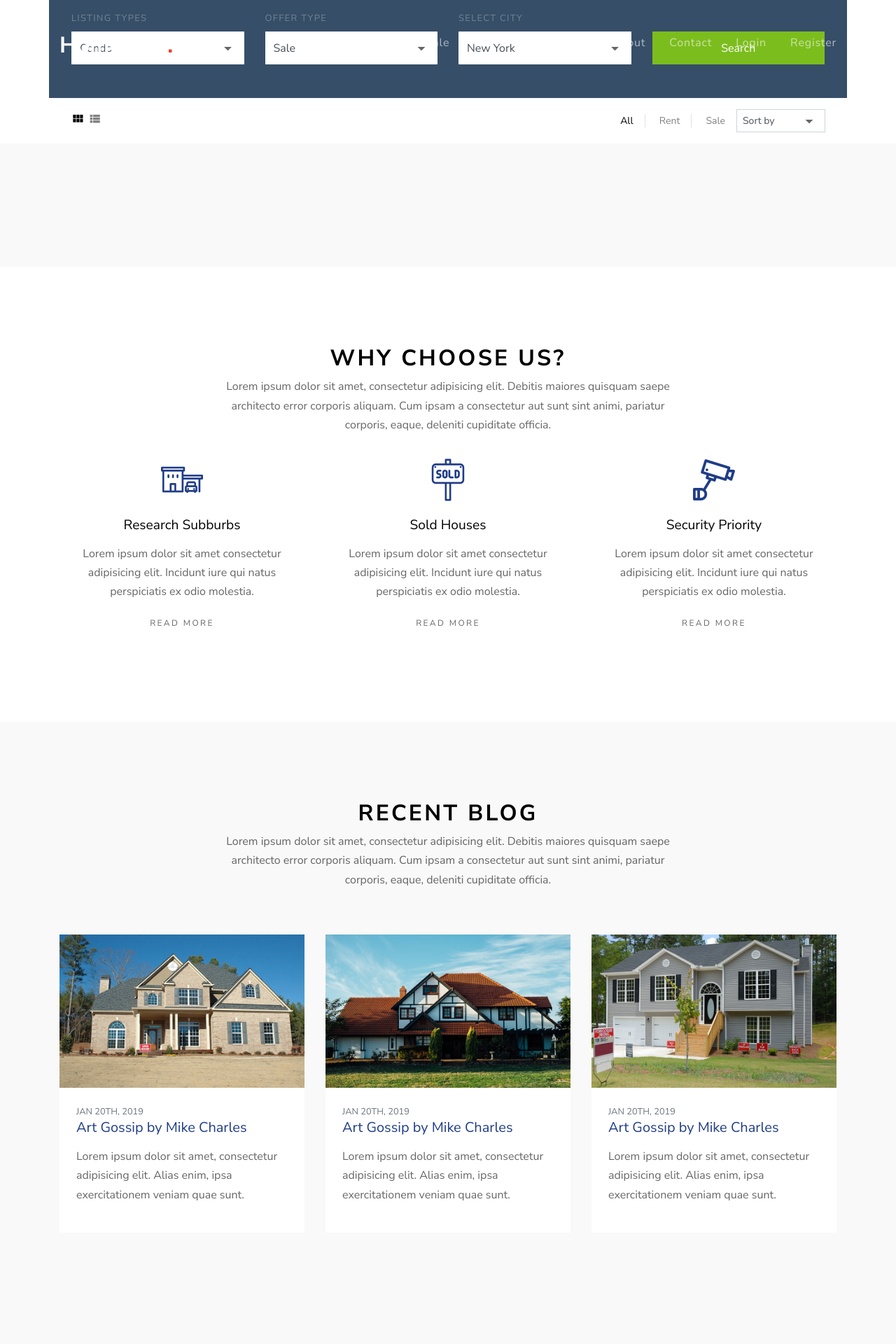
After one commit to STANDRIGHT/Homeland, a PHP site: page /UDEMY/rent.php in a window 1280 px wide. The commit adds this page. Shown: the top 1920 px of the page at 70% size. Run offline with PHP 8.4, Linux system fonts and the light colour scheme; data that the repository does not hold is empty; some libraries are stand-ins or nearby versions; some web fonts are replaced.

Commit message:
3rd Updated

```diff
--- a/inc/header.php
+++ b/inc/header.php
@@ -62,9 +62,9 @@ session_start();
                     <a href="<?php echo BASEURL ?>/index.php">Home</a>
                   </li>
 
-                  <li><a href="<?php echo BASEURL ?>/buy.php">Buy</a></li>
-                  <li><a href="<?php echo BASEURL ?>/rent.php">Rent</a></li>
-                  <li class="has-children"><a href="<?php echo BASEURL ?>/properties.php">Properties</a>
+                  <li><a href="<?php echo BASEURL ?>/index.php?type=sale">Sale</a></li>
+                  <li><a href="<?php echo BASEURL ?>/index.php?type=rent">Rent</a></li>
+                  <li class="has-children"><a href="#">Properties</a>
                       <ul class="dropdown arrow-top">
                         <li><a href="#">Condo</a></li>
                         <li><a href="#">Property Land</a></li>
--- /dev/null
+++ b/rent.php
@@ -0,0 +1,407 @@
+<?php include "inc/header.php"; ?>
+<?php include "config/config.php"; ?>
+
+<?php
+//make query
+$select = $conn->query("SELECT * FROM props");
+$select->execute();
+
+//fetch-data
+$props = $select->fetchAll(PDO::FETCH_OBJ);
+
+// print_r($props);
+
+if(isset($_GET["id"])){
+    $id = $_GET["id"];
+
+    // query
+
+    $query = $conn->query("SELECT * FROM props WHERE _type='$id'");
+    $query->execute();
+    $result = $query-> fetchAll(PDO::FETCH_OBJ);
+
+}
+?>
+
+
+
+<div class="slide-one-item home-slider owl-carousel">
+    <?php foreach ($props as $prop): ?>
+        <div class="site-blocks-cover overlay" style="background-image: url(images/<?php echo $prop->image; ?>);"
+            data-aos="fade" data-stellar-background-ratio="0.5">
+            <div class="container">
+                <div class="row align-items-center justify-content-center text-center">
+                    <div class="col-md-10">
+                        <span
+                            class="d-inline-block bg-<?php if ($prop->_type == "rent") {
+                                echo "success";
+                            } else {
+                                echo "danger";
+                            } ?> text-white px-3 mb-3 property-offer-type rounded"><?php echo $prop->_type; ?> </span>
+                        <h1 class="mb-2">
+                            <?php echo $prop->name; ?>
+                        </h1>
+                        <p class="mb-5"><strong class="h2 text-success font-weight-bold">$
+                                <?php echo $prop->price; ?>
+                            </strong></p>
+                        <p><a href="property-details.php?=id<?php echo $prop->id; ?>"
+                                class="btn btn-white btn-outline-white py-3 px-5 rounded-0 btn-2">See Details</a></p>
+                    </div>
+                </div>
+            </div>
+        </div>
+    <?php endforeach; ?>
+</div>
+
+
+
+
+<!-- SEARCH FORM START HERE -->
+<div class="site-section site-section-sm pb-0">
+    <div class="container">
+        <div class="row">
+            <form class="form-search col-md-12" style="margin-top: -100px;" method="POST" action="search.php#property">
+                <div class="row  align-items-end">
+
+                    <!-- SEARCH TYPE -->
+                    <div class="col-md-3">
+                        <label for="list-types">Listing Types</label>
+                        <div class="select-wrap">
+                            <span class="icon icon-arrow_drop_down"></span>
+                            <select name="types" id="list-types" class="form-control d-block rounded-0">
+                                <option value="Condo">Condo</option>
+                                <option value="Commercial_Building">Commercial Building</option>
+                                <option value="Land_Property">Land Property</option>
+                            </select>
+                        </div>
+                    </div>
+                    <!-- END SEARCH TYPE -->
+
+
+                    <!-- SEARCH OFFER -->
+                    <div class="col-md-3">
+                        <label for="offer-types">Offer Type</label>
+                        <div class="select-wrap">
+                            <span class="icon icon-arrow_drop_down"></span>
+                            <select name="offers" id="offer-types" class="form-control d-block rounded-0">
+                                <option value="Sale">Sale</option>
+                                <option value="Rente">Rent</option>
+                                <option value="Lease">Lease</option>
+                            </select>
+                        </div>
+                    </div>
+                    <!-- END SEARCH OFFER -->
+
+
+                    <!-- END SEARCH CITY -->
+                    <div class="col-md-3">
+                        <label for="select-city">Select City</label>
+                        <div class="select-wrap">
+                            <span class="icon icon-arrow_drop_down"></span>
+                            <select name="cites" id="select-city" class="form-control d-block rounded-0">
+                                <option value="New York">New York</option>
+                                <option value="Brooklyn">Brooklyn</option>
+                                <option value="London">London</option>
+                                <option value="Japan">Japan</option>
+                                <option value="Los Angeles">Los Angeles</option>
+                                <option value="Philippines">Philippines</option>
+                            </select>
+                        </div>
+                    </div>
+                    <!-- END SEARCH CITY -->
+
+                    <div class="col-md-3">
+                        <input type="submit" name="submit" class="btn btn-success text-white btn-block rounded-0"
+                            value="Search">
+                    </div>
+                </div>
+            </form>
+        </div>
+
+
+        <!-- RENT AND SALE SEARCH -->
+        <div class="row">
+            <div class="col-md-12">
+                <div class="view-options bg-white py-3 px-3 d-md-flex align-items-center">
+                    <div class="mr-auto">
+                        <a href="<?php 'BASEURL' ?>" class="icon-view view-module active"><span
+                                class="icon-view_module"></span></a>
+                        <a href="view-list.html" class="icon-view view-list"><span class="icon-view_list"></span></a>
+
+                    </div>
+                    <div class="ml-auto d-flex align-items-center">
+                        <div>
+                            <a href="<?php 'BASEURL' ?>" class="view-list px-3 border-right active">All</a>
+                            <a href="rent.php?id=rent" class="view-list px-3 border-right">Rent</a>
+                            <a href="#" class="view-list px-3">Sale</a>
+                        </div>
+
+
+                        <div class="select-wrap">
+                            <span class="icon icon-arrow_drop_down"></span>
+                            <select class="form-control form-control-sm d-block rounded-0">
+                                <option value="">Sort by</option>
+                                <option value="">Price Ascending</option>
+                                <option value="">Price Descending</option>
+                            </select>
+                        </div>
+                    </div>
+                </div>
+            </div>
+        </div>
+        <!-- END OF RENT AND SALES -->
+
+    </div>
+</div>
+
+
+
+<!-- CARD START'S HERE -->
+<div class="site-section site-section-sm bg-light">
+    <div class="container">
+        <div class="row mb-5">
+            <?php foreach ($props as $prop): ?>
+                <div class="col-md-6 col-lg-4 mb-4">
+                    <div class="property-entry h-100">
+                        <a href="property-details.php?id=<?php echo $prop->id; ?>" class="property-thumbnail">
+                            <div class="offer-type-wrap">
+                                <span
+                                    class="offer-type bg-<?php if ($prop->_type == "rent") {
+                                        echo "success";
+                                    } else {
+                                        echo "danger";
+                                    } ?>"><?php echo $prop->_type; ?></span>
+                            </div>
+                            <img src="images/<?php echo $prop->image; ?>" alt="Image" class="img-fluid">
+                        </a>
+                        <div class="p-4 property-body">
+                            <a href="#" class="property-favorite"><span class="icon-heart-o"></span></a>
+                            <h2 class="property-title"><a href="property-details.php?id=<?php echo $prop->id; ?>"><?php echo $prop->name; ?></a></h2>
+                            <span class="property-location d-block mb-3"><span class="property-icon icon-room"></span>
+                                <?php echo $prop->_location; ?>
+                            </span>
+                            <strong class="property-price text-primary mb-3 d-block text-success">$
+                                <?php echo $prop->price; ?>
+                            </strong>
+                            <ul class="property-specs-wrap mb-3 mb-lg-0">
+                                <li>
+                                    <span class="property-specs">Beds</span>
+                                    <span class="property-specs-number">
+                                        <?php echo $prop->beds; ?> <sup>+</sup>
+                                    </span>
+
+                                </li>
+                                <li>
+                                    <span class="property-specs">Baths</span>
+                                    <span class="property-specs-number">
+                                        <?php echo $prop->bath; ?>
+                                    </span>
+
+                                </li>
+                                <li>
+                                    <span class="property-specs">SQ FT</span>
+                                    <span class="property-specs-number">
+                                        <?php echo $prop->sq_ft; ?>
+                                    </span>
+
+                                </li>
+                            </ul>
+
+                        </div>
+                    </div>
+                </div>
+            <?php endforeach; ?>
+        </div>
+    </div>
+</div>
+<!-- CARD ENDS HERE -->
+
+
+
+<!-- WHY CHOOSE US STARTS HERE -->
+<div class="site-section">
+    <div class="container">
+        <div class="row justify-content-center">
+            <div class="col-md-7 text-center">
+                <div class="site-section-title">
+                    <h2>Why Choose Us?</h2>
+                </div>
+                <p>Lorem ipsum dolor sit amet, consectetur adipisicing elit. Debitis maiores quisquam saepe architecto
+                    error corporis aliquam. Cum ipsam a consectetur aut sunt sint animi, pariatur corporis, eaque,
+                    deleniti cupiditate officia.</p>
+            </div>
+        </div>
+
+        <div class="row">
+            <div class="col-md-6 col-lg-4">
+                <a href="#" class="service text-center">
+                    <span class="icon flaticon-house"></span>
+                    <h2 class="service-heading">Research Subburbs</h2>
+                    <p>Lorem ipsum dolor sit amet consectetur adipisicing elit. Incidunt iure qui natus perspiciatis ex
+                        odio molestia.</p>
+                    <p><span class="read-more">Read More</span></p>
+                </a>
+            </div>
+            <div class="col-md-6 col-lg-4">
+                <a href="#" class="service text-center">
+                    <span class="icon flaticon-sold"></span>
+                    <h2 class="service-heading">Sold Houses</h2>
+                    <p>Lorem ipsum dolor sit amet consectetur adipisicing elit. Incidunt iure qui natus perspiciatis ex
+                        odio molestia.</p>
+                    <p><span class="read-more">Read More</span></p>
+                </a>
+            </div>
+            <div class="col-md-6 col-lg-4">
+                <a href="#" class="service text-center">
+                    <span class="icon flaticon-camera"></span>
+                    <h2 class="service-heading">Security Priority</h2>
+                    <p>Lorem ipsum dolor sit amet consectetur adipisicing elit. Incidunt iure qui natus perspiciatis ex
+                        odio molestia.</p>
+                    <p><span class="read-more">Read More</span></p>
+                </a>
+            </div>
+        </div>
+    </div>
+</div>
+<!-- CHOOSE US ENDS HERE -->
+
+
+<!-- RECENT BLOG STARTS HERE -->
+<div class="site-section bg-light">
+    <div class="container">
+        <div class="row justify-content-center mb-5">
+            <div class="col-md-7 text-center">
+                <div class="site-section-title">
+                    <h2>Recent Blog</h2>
+                </div>
+                <p>Lorem ipsum dolor sit amet, consectetur adipisicing elit. Debitis maiores quisquam saepe architecto
+                    error corporis aliquam. Cum ipsam a consectetur aut sunt sint animi, pariatur corporis, eaque,
+                    deleniti cupiditate officia.</p>
+            </div>
+        </div>
+        <div class="row">
+            <div class="col-md-6 col-lg-4 mb-5" data-aos="fade-up" data-aos-delay="100">
+                <a href="#"><img src="images/img_4.jpg" alt="Image" class="img-fluid"></a>
+                <div class="p-4 bg-white">
+                    <span class="d-block text-secondary small text-uppercase">Jan 20th, 2019</span>
+                    <h2 class="h5 text-black mb-3"><a href="#">Art Gossip by Mike Charles</a></h2>
+                    <p>Lorem ipsum dolor sit amet, consectetur adipisicing elit. Alias enim, ipsa exercitationem veniam
+                        quae sunt.</p>
+                </div>
+            </div>
+            <div class="col-md-6 col-lg-4 mb-5" data-aos="fade-up" data-aos-delay="200">
+                <a href="#"><img src="images/img_2.jpg" alt="Image" class="img-fluid"></a>
+                <div class="p-4 bg-white">
+                    <span class="d-block text-secondary small text-uppercase">Jan 20th, 2019</span>
+                    <h2 class="h5 text-black mb-3"><a href="#">Art Gossip by Mike Charles</a></h2>
+                    <p>Lorem ipsum dolor sit amet, consectetur adipisicing elit. Alias enim, ipsa exercitationem veniam
+                        quae sunt.</p>
+                </div>
+            </div>
+            <div class="col-md-6 col-lg-4 mb-5" data-aos="fade-up" data-aos-delay="300">
+                <a href="#"><img src="images/img_3.jpg" alt="Image" class="img-fluid"></a>
+                <div class="p-4 bg-white">
+                    <span class="d-block text-secondary small text-uppercase">Jan 20th, 2019</span>
+                    <h2 class="h5 text-black mb-3"><a href="#">Art Gossip by Mike Charles</a></h2>
+                    <p>Lorem ipsum dolor sit amet, consectetur adipisicing elit. Alias enim, ipsa exercitationem veniam
+                        quae sunt.</p>
+                </div>
+            </div>
+
+        </div>
+
+    </div>
+</div>
+<!-- RECENT BLOGS END'S HERE -->
+
+
+
+<!-- OUR AGENTS START HERE -->
+<div class="site-section bg-light">
+    <div class="container">
+        <div class="row mb-5 justify-content-center">
+            <div class="col-md-7">
+                <div class="site-section-title text-center">
+                    <h2>Our Agents</h2>
+                    <p>Lorem ipsum dolor sit amet, consectetur adipisicing elit. Vero magnam officiis ipsa eum pariatur
+                        labore fugit amet eaque iure vitae, repellendus laborum in modi reiciendis quis! Optio minima
+                        quibusdam, laboriosam.</p>
+                </div>
+            </div>
+        </div>
+        <div class="row">
+            <div class="col-md-6 col-lg-4 mb-5 mb-lg-5">
+                <div class="team-member">
+
+                    <img src="images/person_1.jpg" alt="Image" class="img-fluid rounded mb-4">
+
+                    <div class="text">
+
+                        <h2 class="mb-2 font-weight-light text-black h4">Megan Smith</h2>
+                        <span class="d-block mb-3 text-white-opacity-05">Real Estate Agent</span>
+                        <p>Lorem ipsum dolor sit amet, consectetur adipisicing elit. Modi dolorem totam non quis facere
+                            blanditiis praesentium est. Totam atque corporis nisi, veniam non. Tempore cupiditate, vitae
+                            minus obcaecati provident beatae!</p>
+                        <p>
+                            <a href="#" class="text-black p-2"><span class="icon-facebook"></span></a>
+                            <a href="#" class="text-black p-2"><span class="icon-twitter"></span></a>
+                            <a href="#" class="text-black p-2"><span class="icon-linkedin"></span></a>
+                        </p>
+                    </div>
+
+                </div>
+            </div>
+
+            <div class="col-md-6 col-lg-4 mb-5 mb-lg-5">
+                <div class="team-member">
+
+                    <img src="images/person_2.jpg" alt="Image" class="img-fluid rounded mb-4">
+
+                    <div class="text">
+
+                        <h2 class="mb-2 font-weight-light text-black h4">Brooke Cagle</h2>
+                        <span class="d-block mb-3 text-white-opacity-05">Real Estate Agent</span>
+                        <p>Lorem ipsum dolor sit amet, consectetur adipisicing elit. Omnis, cumque vitae voluptates
+                            culpa earum similique corrupti itaque veniam doloribus amet perspiciatis recusandae sequi
+                            nihil tenetur ad, modi quos id magni!</p>
+                        <p>
+                            <a href="#" class="text-black p-2"><span class="icon-facebook"></span></a>
+                            <a href="#" class="text-black p-2"><span class="icon-twitter"></span></a>
+                            <a href="#" class="text-black p-2"><span class="icon-linkedin"></span></a>
+                        </p>
+                    </div>
+
+                </div>
+            </div>
+
+            <div class="col-md-6 col-lg-4 mb-5 mb-lg-5">
+                <div class="team-member">
+
+                    <img src="images/person_3.jpg" alt="Image" class="img-fluid rounded mb-4">
+
+                    <div class="text">
+
+                        <h2 class="mb-2 font-weight-light text-black h4">Philip Martin</h2>
+                        <span class="d-block mb-3 text-white-opacity-05">Real Estate Agent</span>
+                        <p>Lorem ipsum dolor sit amet, consectetur adipisicing elit. Maiores illo iusto, inventore, iure
+                            dolorum officiis modi repellat nobis, praesentium perspiciatis, explicabo. Atque cupiditate,
+                            voluptates pariatur odit officia libero veniam quo.</p>
+                        <p>
+                            <a href="#" class="text-black p-2"><span class="icon-facebook"></span></a>
+                            <a href="#" class="text-black p-2"><span class="icon-twitter"></span></a>
+                            <a href="#" class="text-black p-2"><span class="icon-linkedin"></span></a>
+                        </p>
+                    </div>
+
+                </div>
+            </div>
+
+
+
+        </div>
+    </div>
+</div>
+<!-- OUR AGENTS END HERE -->
+
+
+<?php require "inc/footer.php"; ?>
--- a/search.php
+++ b/search.php
@@ -28,8 +28,8 @@
             // print_r($listings);
             // die();
     }else{
-      echo ("<script>location.href = '" . BASEURL . "/index.php;</script>");
-      //  header("Location:".BASEURL."/index.php");
+       echo "<script>window.location.href='index.php'</script>";
+      // header("location:index.php");
     }
 
 
```
Also changed, not shown: index.php (+40 -16 lines), sale.php (added).
